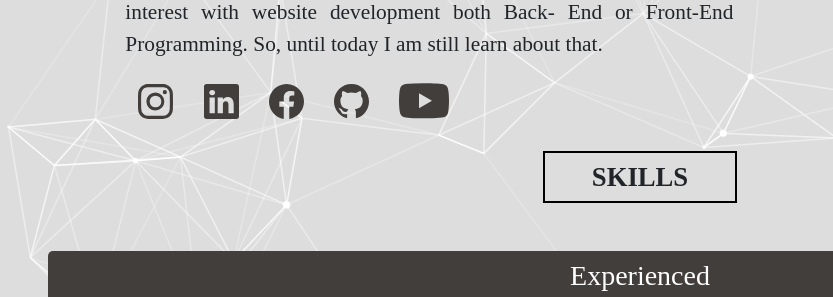
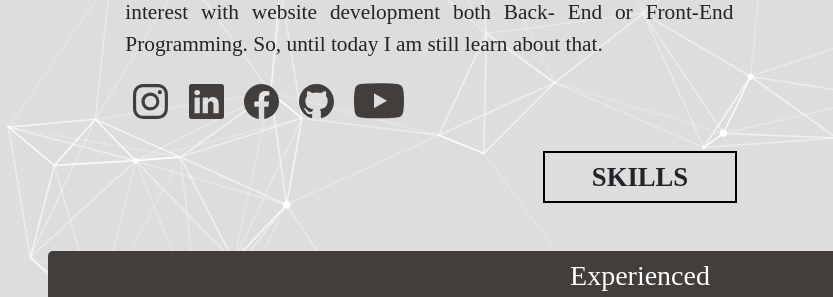
Before and after one commit to Reezyx/portofolio, a plain HTML site: page dev/index.html in a window 1280 px wide. Shown: the part 193-490 px from the top of the page, 0-833 px from the left. Drawn offline with nearby package versions, Linux system fonts and the light colour scheme.

Commit message:
Docs: Restyling #3

```diff
--- a/dev/index.css
+++ b/dev/index.css
@@ -48,8 +48,8 @@ body {
 
 .socmed-icon {
   color: #423e3b;
-  margin-left: 13px;
-  margin-right: 13px;
+  margin-left: 8px;
+  margin-right: 8px;
 }
 
 .socmed-icon:hover {
```
